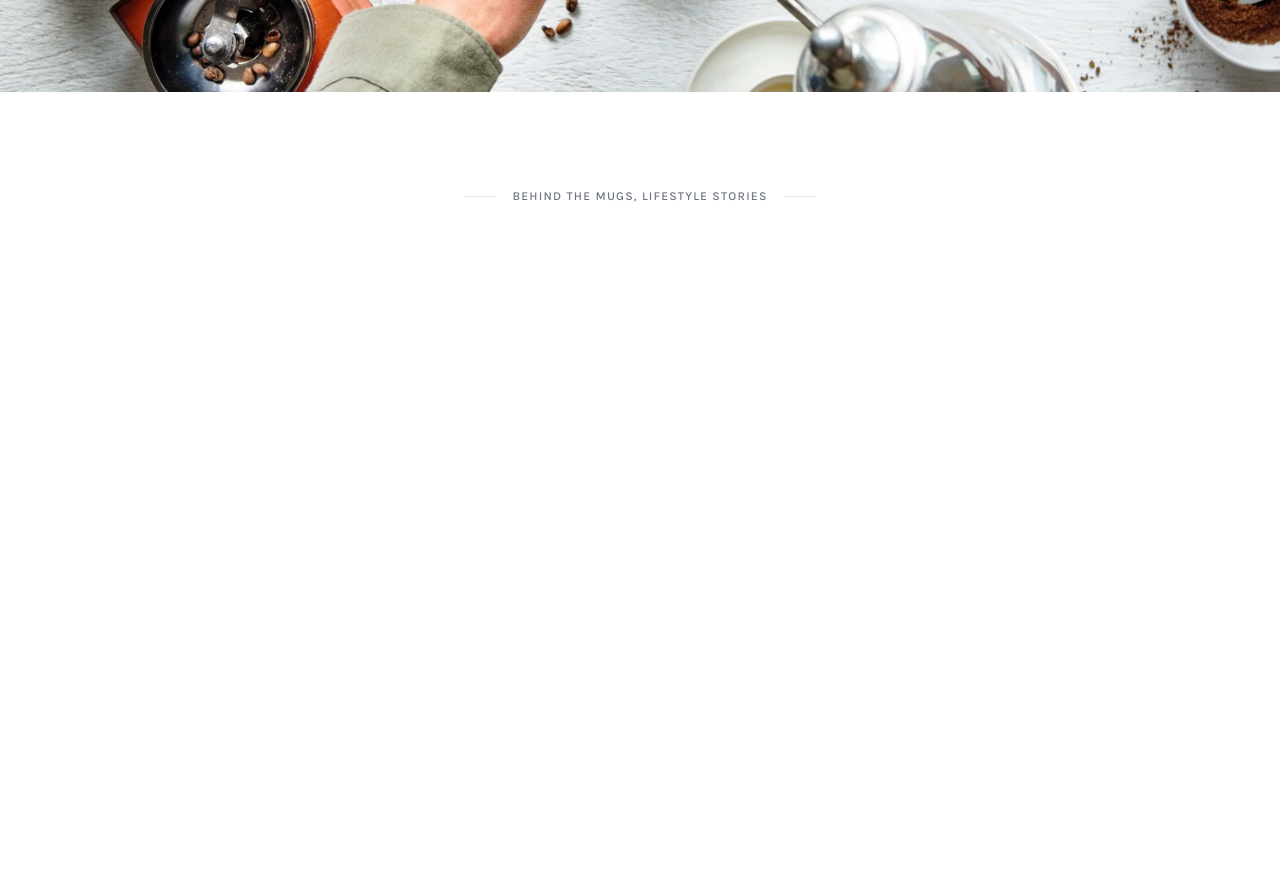
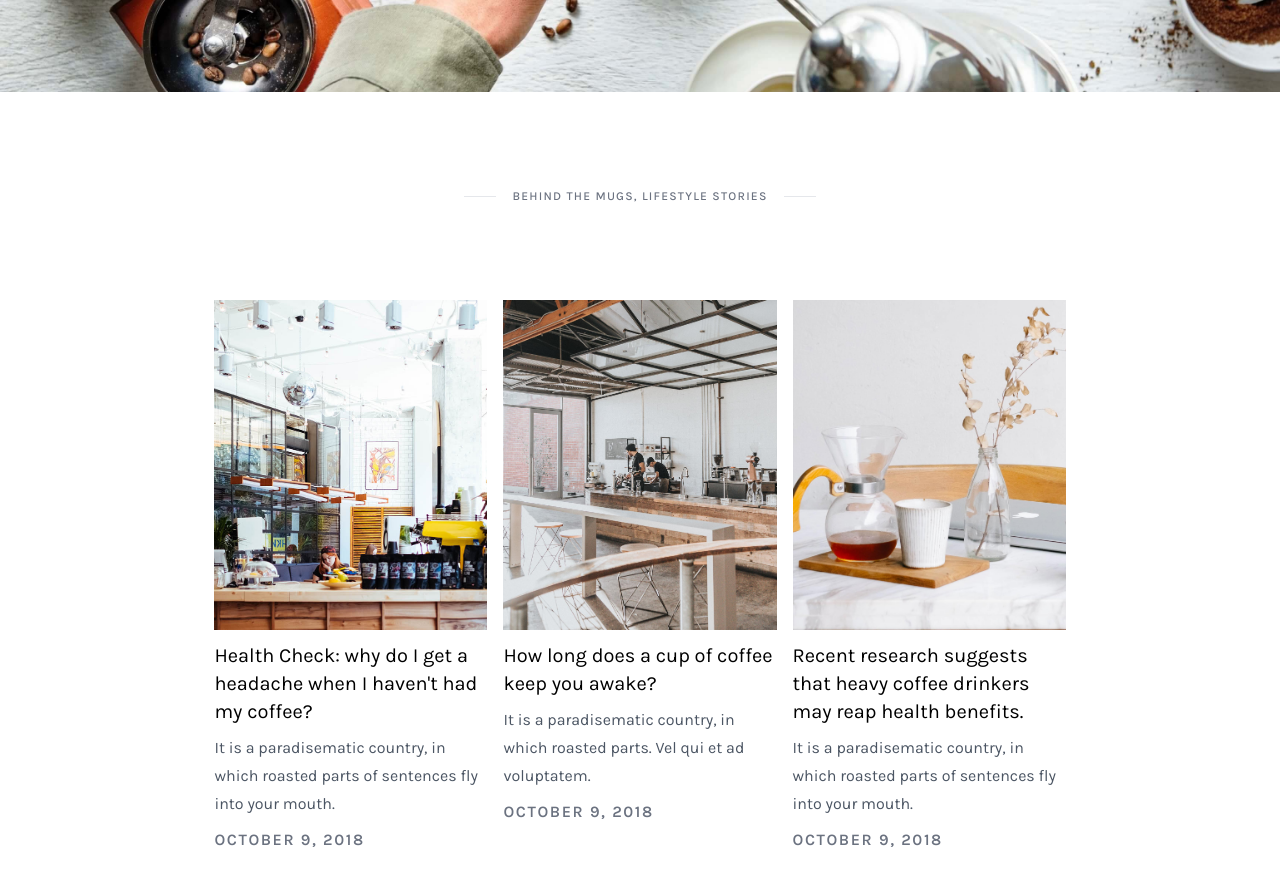
Before and after one commit to nhathuych/coffeestyle-tailwindcss, a website: page public/index.html in a window 1280 px wide. Shown: the part 4398-5284 px from the top of the page. Before the commit the page ends 4698 px from the top, so only its background shows below. Drawn offline with Linux system fonts and the light colour scheme.

Commit message:
add lifestyle stories

```diff
--- a/public/index.html
+++ b/public/index.html
@@ -347,7 +347,61 @@
           <div class="subheadline-label">Behind the mugs, lifestyle stories</div>
           <div class="subheadline-deco-line"></div>
         </div>
-        <div class="lifestyle-stories">
+        <div class="lifestyle-stories w-[95%] xl:w-[70%] mx-auto mb-24">
+          <div class="grid grid-cols-1 md:grid-cols-2 lg:grid-cols-3 gap-8 md:gap-4">
+
+            <div class="lifestyle-story-card">
+              <div class="h-[330px] bg-[url('./img/lifestyle-story-01.jpeg')] bg-cover bg-no-repeat bg-center">
+                <a>
+                  <div class="relative group w-full h-full hover:bg-gray-900 hover:bg-opacity-10 hover:transition-all hover:ease-in-out hover:duration-500">
+                    <div class="light-button absolute hidden group-hover:block group-hover:animate-fadeIn bottom-4 left-1/2 -translate-x-1/2 w-11/12 hover:text-slate-600">Read the full story</div>
+                  </div>
+                </a>
+              </div>
+              <div class="my-3">
+                <a href="#">
+                  <div class="text-xl hover:text-coffee-400">Health Check: why do I get a headache when I haven't had my coffee?</div>
+                </a>
+                <div class="text-gray-600 leading-7 text-base my-2">It is a paradisematic country, in which roasted parts of sentences fly into your mouth.</div>
+                <div class="text-gray-500 leading-7 font-semibold tracking-widest uppercase">October 9, 2018</div>
+              </div>
+            </div>
+
+            <div class="lifestyle-story-card">
+              <div class="h-[330px] bg-[url('./img/lifestyle-story-02.jpeg')] bg-cover bg-no-repeat bg-center">
+                <a>
+                  <div class="relative group w-full h-full hover:bg-gray-900 hover:bg-opacity-10 hover:transition-all hover:ease-in-out hover:duration-500">
+                    <div class="light-button absolute hidden group-hover:block group-hover:animate-fadeIn bottom-4 left-1/2 -translate-x-1/2 w-11/12 hover:text-slate-600">Read the full story</div>
+                  </div>
+                </a>
+              </div>
+              <div class="my-3">
+                <a href="#">
+                  <div class="text-xl hover:text-coffee-400">How long does a cup of coffee keep you awake?</div>
+                </a>
+                <div class="text-gray-600 leading-7 text-base my-2">It is a paradisematic country, in which roasted parts. Vel qui et ad voluptatem.</div>
+                <div class="text-gray-500 leading-7 font-semibold tracking-widest uppercase">October 9, 2018</div>
+              </div>
+            </div>
+
+            <div class="lifestyle-story-card">
+              <div class="h-[330px] bg-[url('./img/lifestyle-story-03.jpeg')] bg-cover bg-no-repeat bg-center">
+                <a>
+                  <div class="relative group w-full h-full hover:bg-gray-900 hover:bg-opacity-10 hover:transition-all hover:ease-in-out hover:duration-500">
+                    <div class="light-button absolute hidden group-hover:block group-hover:animate-fadeIn bottom-4 left-1/2 -translate-x-1/2 w-11/12 hover:text-slate-600">Read the full story</div>
+                  </div>
+                </a>
+              </div>
+              <div class="my-3">
+                <a href="#">
+                  <div class="text-xl hover:text-coffee-400">Recent research suggests that heavy coffee drinkers may reap health benefits.</div>
+                </a>
+                <div class="text-gray-600 leading-7 text-base my-2">It is a paradisematic country, in which roasted parts of sentences fly into your mouth.</div>
+                <div class="text-gray-500 leading-7 font-semibold tracking-widest uppercase">October 9, 2018</div>
+              </div>
+            </div>
+
+          </div>
         </div> <!-- end lifestyle-stories -->
 
         <div class="subcribe-us">
```
Also changed, not shown: public/img/lifestyle-story-01.jpeg (added), public/img/lifestyle-story-02.jpeg (added), public/img/lifestyle-story-03.jpeg (added), public/output.css.
